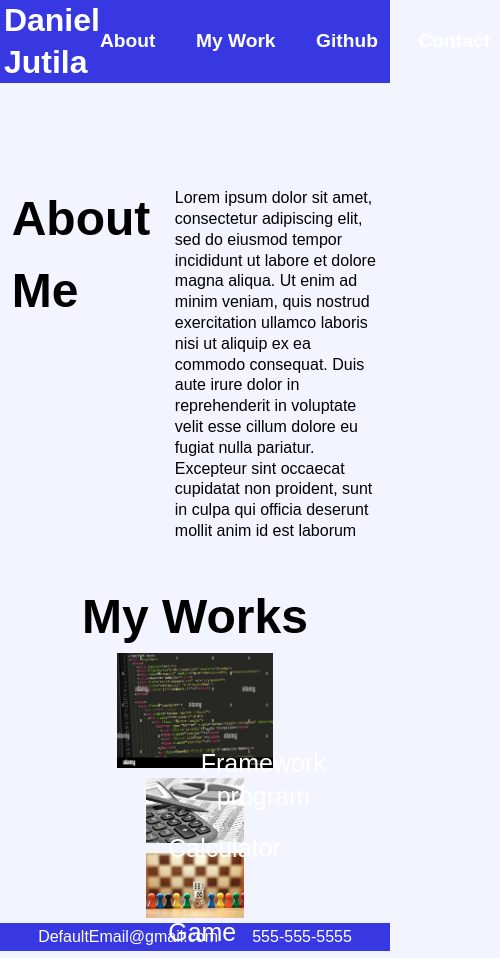
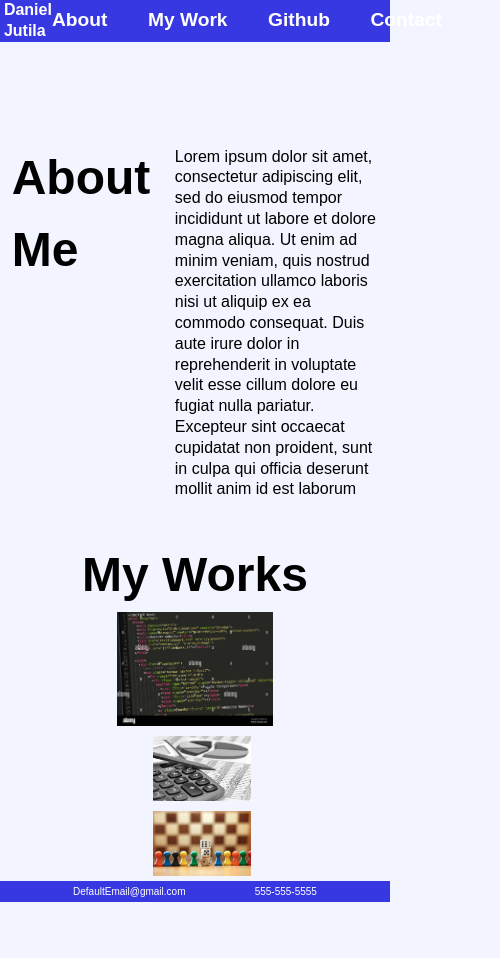
Before and after one commit to DanielJutila/portfolio-project, a plain HTML site: page index.html in a window 390 px wide. Shown: the whole page, 500 px wide, since content can reach past the window. After the commit the page ends 917 px from the top, so only its background shows below. Drawn offline with Linux system fonts and the light colour scheme.

Commit message:
ADded some css things

```diff
--- a/assets/stylesheet.css
+++ b/assets/stylesheet.css
@@ -81,15 +81,25 @@ nav a:visited {
 .works img{
     margin:5px;
     vertical-align: middle;
+
+}
+
+/*hovering affect*/
+img:hover{
+    opacity: .5;
 }
 #framework{
     max-width: 40%;
     height: auto;
 }
-#calc, #game{
-    max-width: 25%;
-    height: auto;
+
+#calc-desc, #game-desc {
+    flex-wrap: wrap;
+    width: 25%;
+    align-items: center;
+    margin-left: 38%;
 }
+
 #framework-desc figcaption{
     position:absolute;
     top:45%;
@@ -122,3 +132,26 @@ footer{
     color: white;
     padding: 1%;
 }
+
+@media only screen and (max-width: 900px){
+    h1{
+        font-size: 100%;
+    }
+    header{
+        font-size: 100%;
+    }
+    footer{
+        font-size: 10px;
+    }
+    .works{
+        max-width: 100%;
+    }
+    figcaption{
+        visibility: hidden;
+    }
+    nav{
+        min-width: none;
+        justify-content: right;
+        margin: 0;
+    }
+}
--- a/index.html
+++ b/index.html
@@ -41,14 +41,12 @@
             </div>
 
             <div id="calc-desc">
-                <img src="./assets/images/calculator.jpg" alt="calculator" id="calc"/>
+                <img src="./assets/images/calculator.jpg" alt="calculator" width="100%" id="calc"/>
                 <figcaption>Calculator</figcaption>
             </div>
 
-
-
             <div id="game-desc">
-                <img src="./assets/images/Game.webp" alt="Game pieces on table" id="game"/>
+                <img src="./assets/images/Game.webp" alt="Game pieces on table" width="100%" id="game"/>
                 <figcaption>Game</figcaption>
             </div>
         </div>
```
